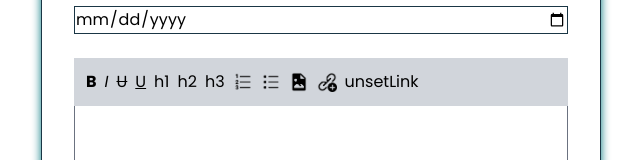
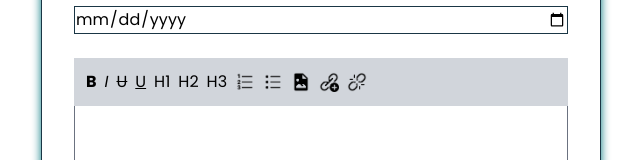
Before and after one commit to mariandrean/NewValue, a React (Vite) app in the folder client/: page /dashboard/create in a window 1280 px wide. Shown: the part 423-583 px from the top of the page, without its empty margins (319-959 px from the left). Built offline with nearby package versions, Linux system fonts and the light colour scheme; sample sign-in values are in the browser's storage.

Commit message:
feat(TipTap):add-final-icons

```diff
--- a/client/src/components/TipTap.jsx
+++ b/client/src/components/TipTap.jsx
@@ -145,20 +145,20 @@ const TipTap = ({onEditorContentSave}) => {
         onClick={() => editor.chain().focus().toggleHeading({ level: 1 }).run()}
         className={`${editor.isActive('heading', { level: 1 })? 'is-active' : ''} tiptap-h1`}
       >
-        h1
+        H1
       </button>
 
       <button
         onClick={() => editor.chain().focus().toggleHeading({ level: 2 }).run()}
         className={editor.isActive('heading', { level: 2 }) ? 'is-active' : ''}
       >
-        h2
+        H2
       </button>
       <button
         onClick={() => editor.chain().focus().toggleHeading({ level: 3 }).run()}
         className={editor.isActive('heading', { level: 3 }) ? 'is-active' : ''}
       >
-        h3
+        H3
       </button>
 
       <button
@@ -191,7 +191,7 @@ const TipTap = ({onEditorContentSave}) => {
         onClick={() => editor.chain().focus().unsetLink().run()}
         disabled={!editor.isActive('link')}
       >
-        unsetLink
+        <img src='/src/assets/broken_link.png' width="20" height="20"/>
       </button>
         </div>
         <div className='border border-gray-500 border-t-0 min-h-[8rem]'>
```
Also changed, not shown: client/src/assets/broken_link.png (added).
